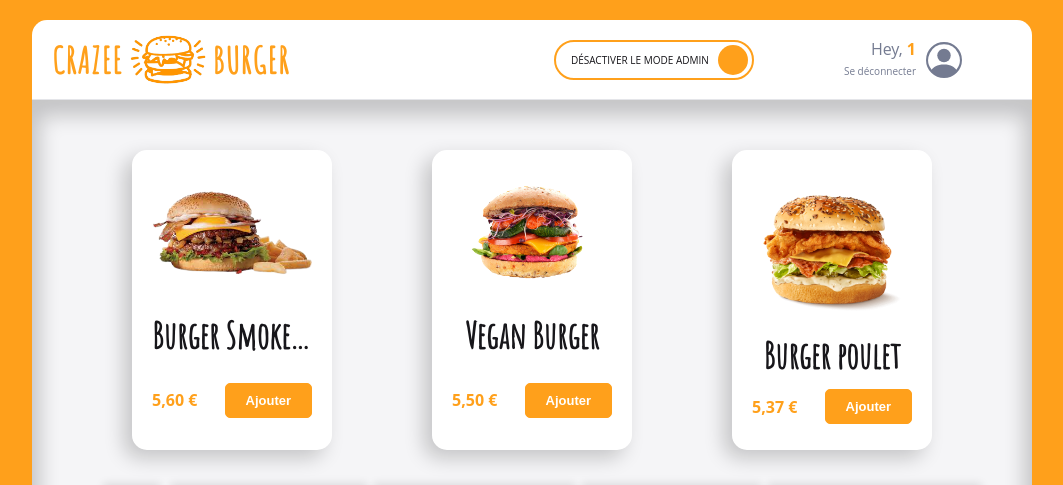
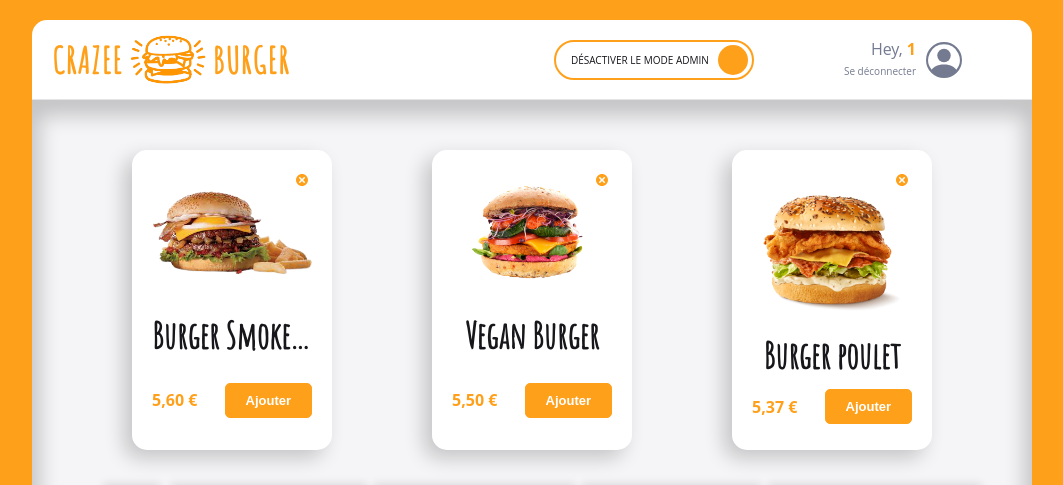
Before and after one commit to NFiker/crazee-burger, a React (Vite) app: page /order/1 in a window 1280 px wide. Shown: the top 485 px of the page, without its empty margins (108-1171 px from the left). Built offline with nearby package versions, Linux system fonts and the light colour scheme; a web font is replaced by a local one.

Commit message:
✨ F08 > CARD > Add delete button (style only)

```diff
--- a/src/components/reusable-ui/Card.jsx
+++ b/src/components/reusable-ui/Card.jsx
@@ -2,10 +2,15 @@ import styled from "styled-components";
 import { theme } from "../../theme/index";
 import PrimaryButton from "./PrimaryButton";
 import { formatPrice } from "../../utils/maths";
+import { TiDelete } from "react-icons/ti";
 
 export default function Card({ imageSource, title, leftDescription }) {
   return (
     <CardStyled>
+      <button className="delete-button" aria-label="delete-button">
+        <TiDelete className="icon" />
+      </button>
+
       <div className="image">
         <img src={imageSource} alt={title} />
       </div>
@@ -33,10 +38,37 @@ const CardStyled = styled.div`
   padding: 20px;
   box-shadow: ${theme.shadows.medium};
   border-radius: ${theme.borderRadius.extraRound};
+  position: relative;
 
-  /* {
-    border: 1px solid red;
-  } */
+  .delete-button {
+    position: absolute;
+    top: 15px;
+    right: 15px;
+    cursor: pointer;
+    width: 30px;
+    height: 30px;
+    color: ${theme.colors.primary};
+    /* z-index: 2; */
+    /* padding: 0; */
+    border: none;
+    background: none;
+
+    .icon {
+      height: 100%;
+      width: 100%;
+    }
+
+    &:hover {
+      color: ${theme.colors.red};
+      transform: scale(2);
+      transition: 0.2s ease-in-out;
+    }
+
+    &:active {
+      color: ${theme.colors.primary};
+      transition: none;
+    }
+  }
 
   .image {
     width: 100%;
```
